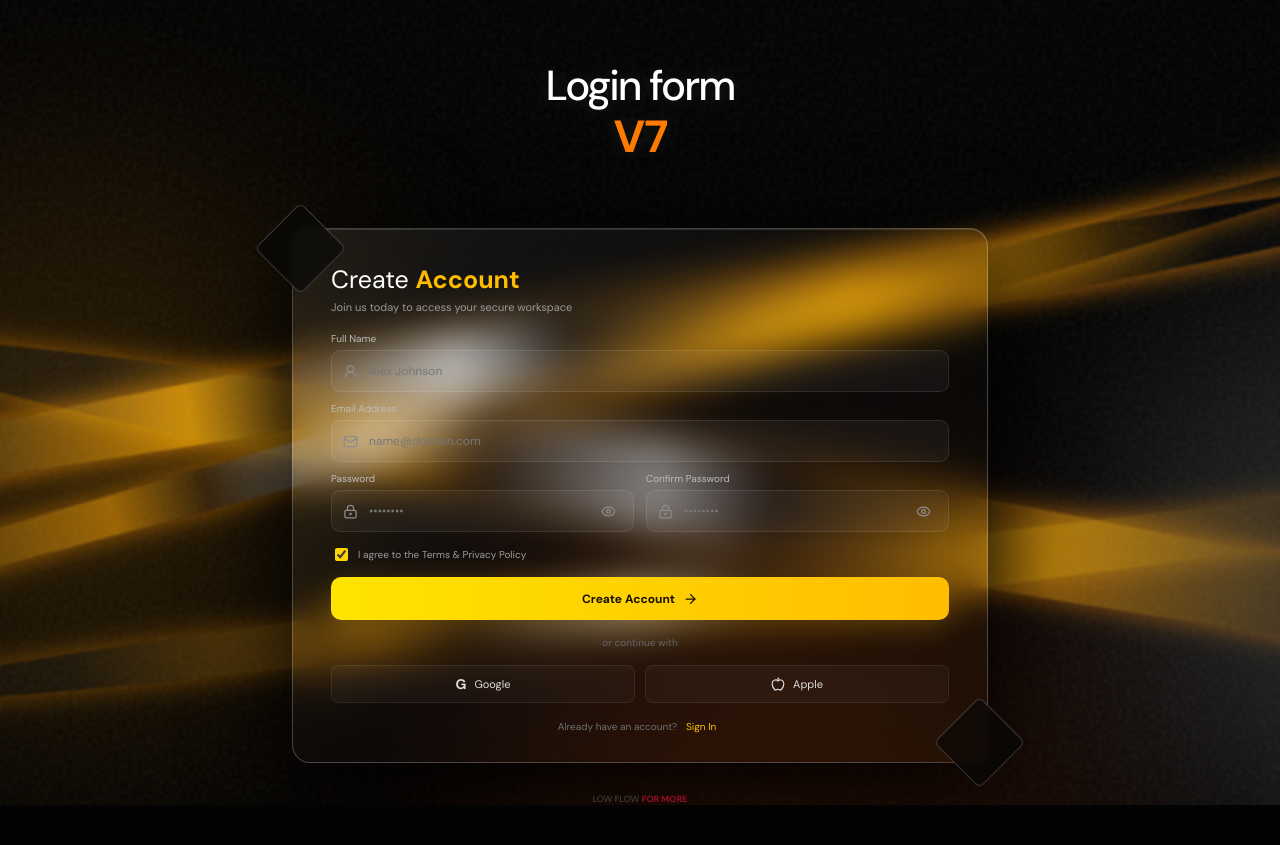
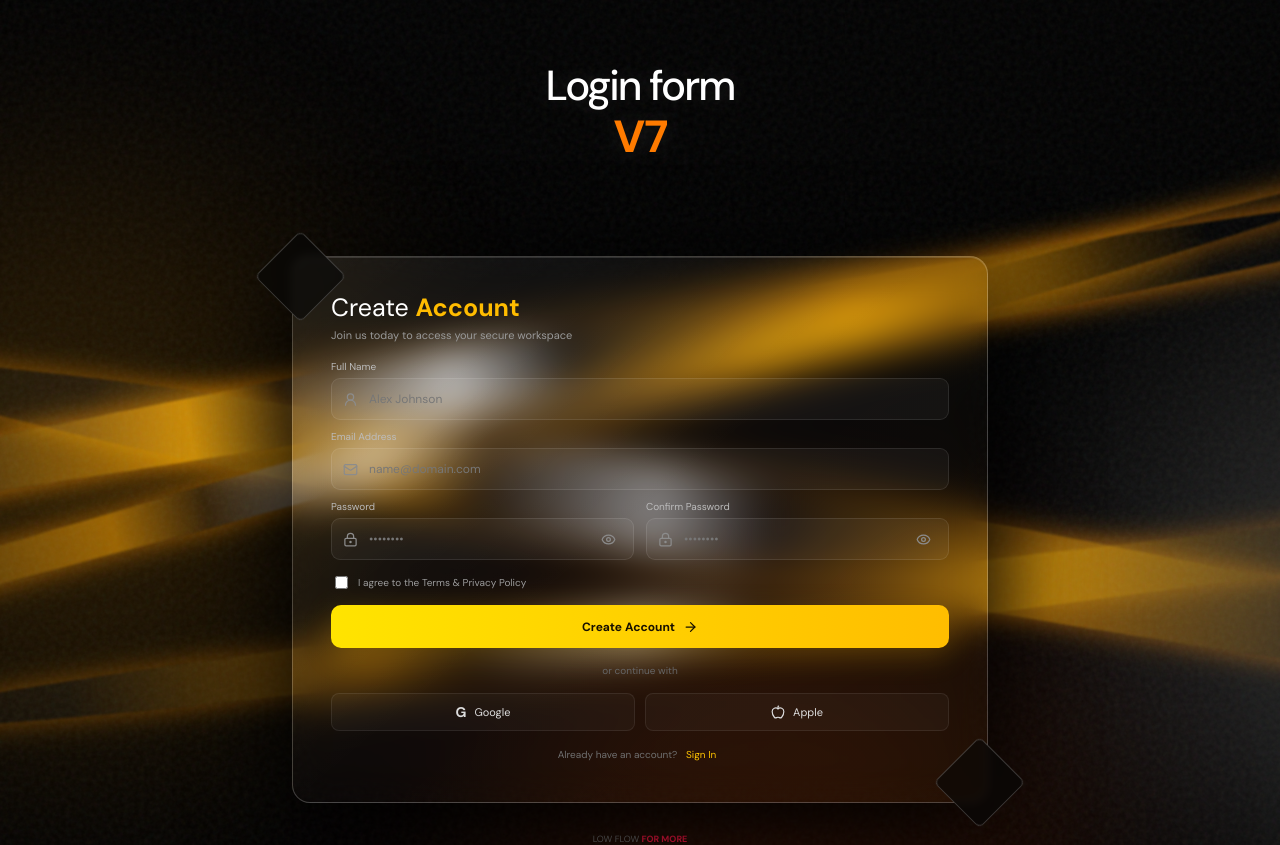
Before and after one commit to sadeepa0813/Login-, a React (Vite) app: page / in a window 1280 px wide. Before the commit the page ends 805 px from the top, so only its background shows below. Built offline with nearby package versions, Linux system fonts and the light colour scheme.

Commit message:
Enhance App component with form fields and animations
Refactor App component to include new fields and animations.

```diff
--- a/src/main.jsx
+++ b/src/main.jsx
@@ -1,45 +1,105 @@
-import React, {useState} from 'react';
+import React, {useState, useRef, useEffect} from 'react';
 import {createRoot} from 'react-dom/client';
 import {UserRound, Mail, LockKeyhole, Eye, EyeOff, ArrowRight, Apple} from 'lucide-react';
 import './styles.css';
 
-function App(){
-  const [mode,setMode]=useState('signup');
-  const [showPass,setShowPass]=useState(false);
-  const [showConfirm,setShowConfirm]=useState(false);
-  const [loading,setLoading]=useState(false);
-  const submit=(e)=>{e.preventDefault();setLoading(true);setTimeout(()=>setLoading(false),1300)};
+const SWAP_AT = 700;   // ms: content swaps while hidden
+const DONE_AT = 1250;  // ms: animation finished
+
+function Field({id, label, icon: Icon, value, onChange, ...rest}) {
+  return <div>
+    <label htmlFor={id}>{label}</label>
+    <div className="field"><Icon aria-hidden="true"/>
+      <input id={id} name={id} value={value} onChange={e => onChange(e.target.value)} required {...rest}/>
+    </div>
+  </div>;
+}
+
+function PasswordField({id, label, value, onChange, autoComplete, minLength}) {
+  const [show, setShow] = useState(false);
+  return <div>
+    <label htmlFor={id}>{label}</label>
+    <div className="field"><LockKeyhole aria-hidden="true"/>
+      <input id={id} name={id} type={show ? 'text' : 'password'} placeholder="••••••••" value={value}
+        onChange={e => onChange(e.target.value)} autoComplete={autoComplete} minLength={minLength} required/>
+      <button type="button" aria-label={show ? 'Hide password' : 'Show password'} onClick={() => setShow(s => !s)}>
+        {show ? <EyeOff/> : <Eye/>}
+      </button>
+    </div>
+  </div>;
+}
+
+function App() {
+  const [mode, setMode] = useState('signup');
+  const [phase, setPhase] = useState('idle'); // idle | out | in
+  const [loading, setLoading] = useState(false);
+  const [error, setError] = useState('');
+  const [f, setF] = useState({name: '', email: '', pw: '', pw2: '', terms: false});
+  const [h, setH] = useState(null);
+  const inner = useRef(null);
+  const timers = useRef([]);
+  const set = k => v => setF(s => ({...s, [k]: v}));
+  const signup = mode === 'signup';
+
+  // Smoothly animate card height between the two forms
+  useEffect(() => {
+    const ro = new ResizeObserver(() => setH(inner.current.offsetHeight));
+    ro.observe(inner.current);
+    return () => ro.disconnect();
+  }, []);
+  useEffect(() => () => timers.current.forEach(clearTimeout), []);
+
+  const toggle = () => {
+    if (phase !== 'idle') return;
+    setPhase('out'); setError('');
+    timers.current = [
+      setTimeout(() => { setMode(m => m === 'signup' ? 'login' : 'signup'); setPhase('in'); }, SWAP_AT),
+      setTimeout(() => setPhase('idle'), DONE_AT)
+    ];
+  };
+
+  const submit = e => {
+    e.preventDefault();
+    if (signup && f.pw !== f.pw2) { setError('Passwords do not match'); return; }
+    setError(''); setLoading(true);
+    setTimeout(() => setLoading(false), 1300); // TODO: replace with real API call
+  };
+
   return <main className="page">
     <div className="noise"/>
     <div className="aurora a1"/><div className="aurora a2"/><div className="aurora a3"/>
     <div className="ribbon r1"/><div className="ribbon r2"/><div className="ribbon r3"/><div className="ribbon r4"/>
 
-    <header className="hero"><div>Login form</div><strong>V7</strong></header>
+    <h1 className="hero"><span>Login form</span><strong>V7</strong></h1>
 
-    <section className="card-wrap">
-      <div className="corner c1"/><div className="corner c2"/>
-      <div className="card">
-        <div className="topline"><span>{mode==='signup'?'Create':'Welcome'} <b>Account</b></span></div>
-        <p className="sub">{mode==='signup'?'Join us today to access your secure workspace':'Sign in to continue to your workspace'}</p>
+    <section className="card-wrap" data-sw={phase === 'idle' ? 'off' : 'on'}>
+      <div className="corner c1"/><div className="corner c2"/><div className="spark"/>
+      <div className="card" data-phase={phase}>
+        <div className="body" style={{height: h === null ? 'auto' : h + 12}}>
+          <div className="content" ref={inner}>
+            <div className="topline"><span>{signup ? 'Create' : 'Welcome'} <b>Account</b></span></div>
+            <p className="sub">{signup ? 'Join us today to access your secure workspace' : 'Sign in to continue to your workspace'}</p>
 
-        {mode==='signup' ? <form onSubmit={submit}>
-          <label>Full Name</label><div className="field"><UserRound/><input placeholder="Alex Johnson"/></div>
-          <label>Email Address</label><div className="field"><Mail/><input type="email" placeholder="name@domain.com"/></div>
-          <div className="twocol"><div><label>Password</label><div className="field"><LockKeyhole/><input type={showPass?'text':'password'} placeholder="••••••••"/><button type="button" onClick={()=>setShowPass(!showPass)}>{showPass?<EyeOff/>:<Eye/>}</button></div></div><div><label>Confirm Password</label><div className="field"><LockKeyhole/><input type={showConfirm?'text':'password'} placeholder="••••••••"/><button type="button" onClick={()=>setShowConfirm(!showConfirm)}>{showConfirm?<EyeOff/>:<Eye/>}</button></div></div></div>
-          <label className="check"><input type="checkbox" defaultChecked/> <span>I agree to the Terms & Privacy Policy</span></label>
-          <button className="primary" disabled={loading}>{loading?'Creating...':'Create Account'} <ArrowRight/></button>
-        </form> : <form onSubmit={submit}>
-          <label>Email Address</label><div className="field"><Mail/><input type="email" placeholder="name@domain.com"/></div>
-          <label>Password</label><div className="field"><LockKeyhole/><input type={showPass?'text':'password'} placeholder="••••••••"/><button type="button" onClick={()=>setShowPass(!showPass)}>{showPass?<EyeOff/>:<Eye/>}</button></div>
-          <button className="primary" disabled={loading}>{loading?'Signing in...':'Sign In'} <ArrowRight/></button>
-        </form>}
+            <form onSubmit={submit}>
+              {signup && <Field id="name" label="Full Name" icon={UserRound} placeholder="Alex Johnson" autoComplete="name" value={f.name} onChange={set('name')}/>}
+              <Field id="email" label="Email Address" icon={Mail} type="email" placeholder="name@domain.com" autoComplete="email" value={f.email} onChange={set('email')}/>
+              {signup ? <div className="twocol">
+                <PasswordField id="password" label="Password" autoComplete="new-password" minLength={8} value={f.pw} onChange={set('pw')}/>
+                <PasswordField id="confirm" label="Confirm Password" autoComplete="new-password" minLength={8} value={f.pw2} onChange={set('pw2')}/>
+              </div> : <PasswordField id="password" label="Password" autoComplete="current-password" value={f.pw} onChange={set('pw')}/>}
+              {signup && <label className="check"><input type="checkbox" required checked={f.terms} onChange={e => set('terms')(e.target.checked)}/> <span>I agree to the Terms &amp; Privacy Policy</span></label>}
+              {error && <p className="err" role="alert">{error}</p>}
+              <button className="primary" disabled={loading}>{loading ? (signup ? 'Creating...' : 'Signing in...') : (signup ? 'Create Account' : 'Sign In')} <ArrowRight aria-hidden="true"/></button>
+            </form>
 
-        <div className="divider"><span>or continue with</span></div>
-        <div className="social"><button><span className="google">G</span> Google</button><button><Apple/> Apple</button></div>
-        <p className="switch">{mode==='signup'?'Already have an account?':'Don’t have an account?'} <button onClick={()=>setMode(mode==='signup'?'login':'signup')}>{mode==='signup'?'Sign In':'Create Account'}</button></p>
+            <div className="divider"><span>or continue with</span></div>
+            <div className="social"><button type="button"><span className="google">G</span> Google</button><button type="button"><Apple aria-hidden="true"/> Apple</button></div>
+            <p className="switch">{signup ? 'Already have an account?' : 'Don’t have an account?'} <button type="button" onClick={toggle}>{signup ? 'Sign In' : 'Create Account'}</button></p>
+          </div>
+        </div>
       </div>
     </section>
     <div className="hint">LOW FLOW <b>FOR MORE</b></div>
-  </main>
+  </main>;
 }
 createRoot(document.getElementById('root')).render(<App/>);
```
